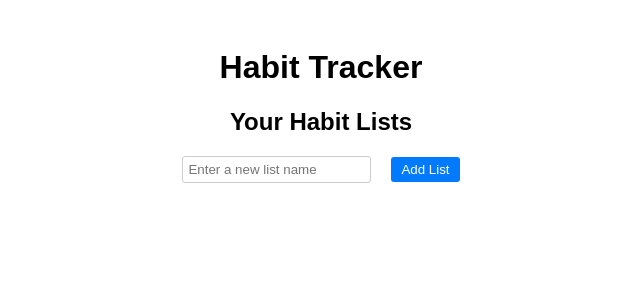
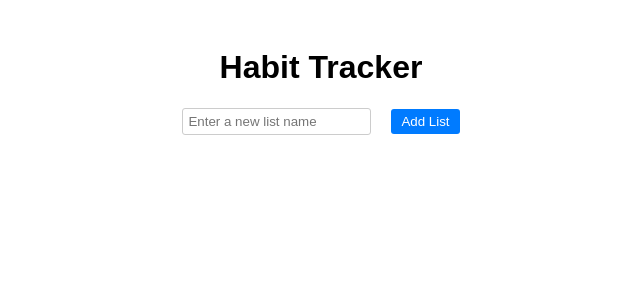
Before and after one commit to maeBoittiaux/sticky-note, a React (Create React App) app: page / in a window 1280 px wide. Shown: the top 300 px of the page, without its empty margins (319-959 px from the left). Built offline with nearby package versions, Linux system fonts and the light colour scheme; the HTML template or start-up script is replaced by a standard one.

Commit message:
feat (HabitList.js) : remove title 'Your Habit Lists'

```diff
--- a/src/HabitList.js
+++ b/src/HabitList.js
@@ -69,7 +69,6 @@ function HabitList() {
 
     return (
         <div>
-            <h2>Your Habit Lists</h2>
             <input
                 type="text"
                 value={newListName}
```
